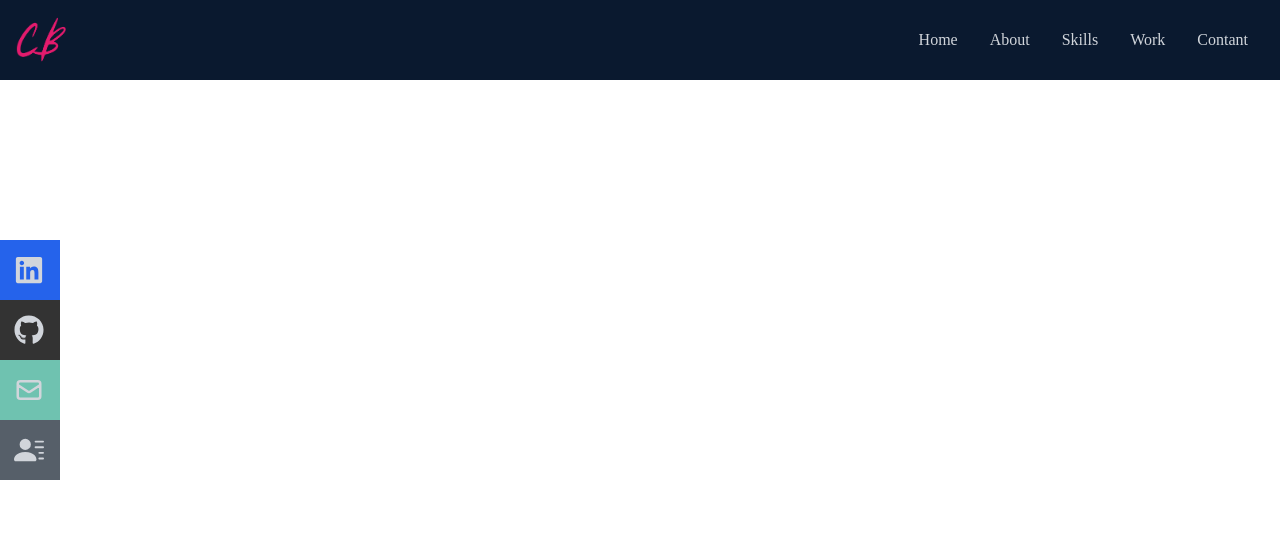
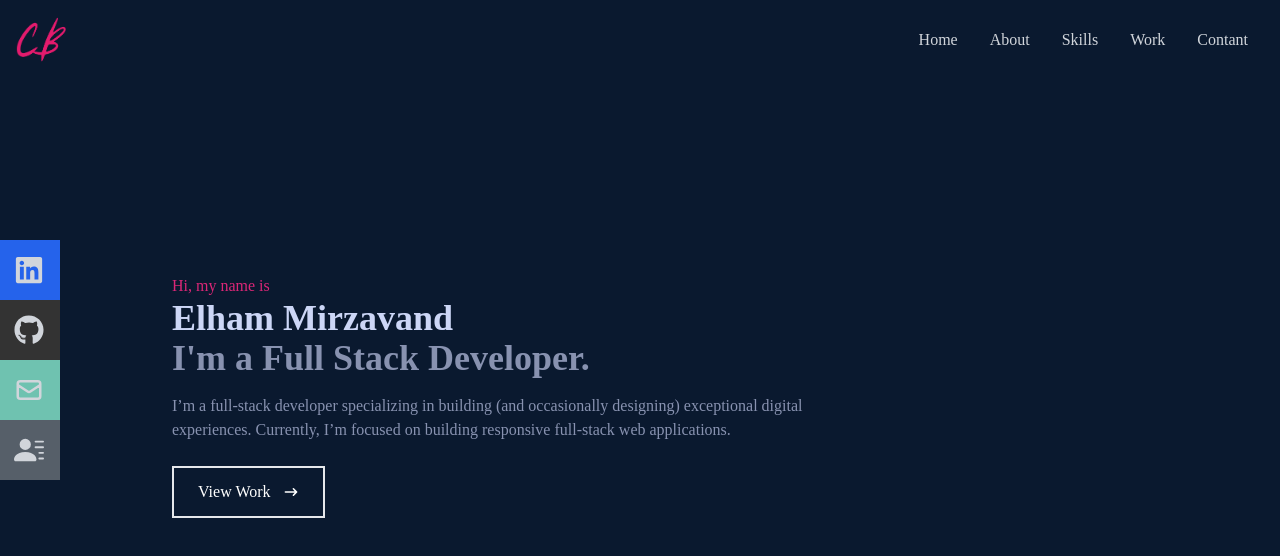
Before and after one commit to elhammmi/Portfolio, a React (Create React App) app: page / in a window 1280 px wide. Shown: the top 556 px of the page. Built offline with nearby package versions, Linux system fonts and the light colour scheme; the HTML template or start-up script is replaced by a standard one.

Commit message:
Finish home component

```diff
--- a/src/App.js
+++ b/src/App.js
@@ -1,8 +1,10 @@
+import Home from "./components/Home";
 import Navbar  from "./components/Navbar";
 function App() {
   return (
     <div>
       <Navbar />
+      <Home />
     </div>
   );
 }
--- /dev/null
+++ b/src/components/Home.jsx
@@ -0,0 +1,32 @@
+import React from 'react'
+import { HiArrowNarrowRight } from 'react-icons/hi';
+
+export default function Home() {
+    return (
+        <div name='home' className='w-full h-screen bg-[#0a192f]'>
+            {/* container */}
+            <div className='max-w-[1000px] mx-auto px-8 flex flex-col justify-center h-full'>
+                <p className='text-pink-600'>Hi, my name is</p>
+                <h1 className='text-4xl sm:text-7xlf font-bold text-[#ccd6f6]'>
+                    Elham Mirzavand
+                </h1>
+                <h2 className='text-4xl sm:text-7xlf font-bold text-[#8892b0]'>
+                    I'm a Full Stack Developer.
+                </h2>
+                <p className='text-[#8892b0] py-4 max-w-[700px]'>
+                    I’m a full-stack developer specializing in building (and occasionally
+                    designing) exceptional digital experiences. Currently, I’m focused on
+                    building responsive full-stack web applications.
+                </p>
+                <div >
+                    <button className='text-white group border-2 px-6 py-3 my-2 flex items-center hover:bg-pink-600 hover:border-pink-600 '>
+                        View Work
+                        <span className='group-hover:rotate-90 duration-300'>
+                            <HiArrowNarrowRight className='ml-3' />
+                        </span>
+                    </button>
+                </div>
+            </div>
+        </div>
+    )
+}
```
